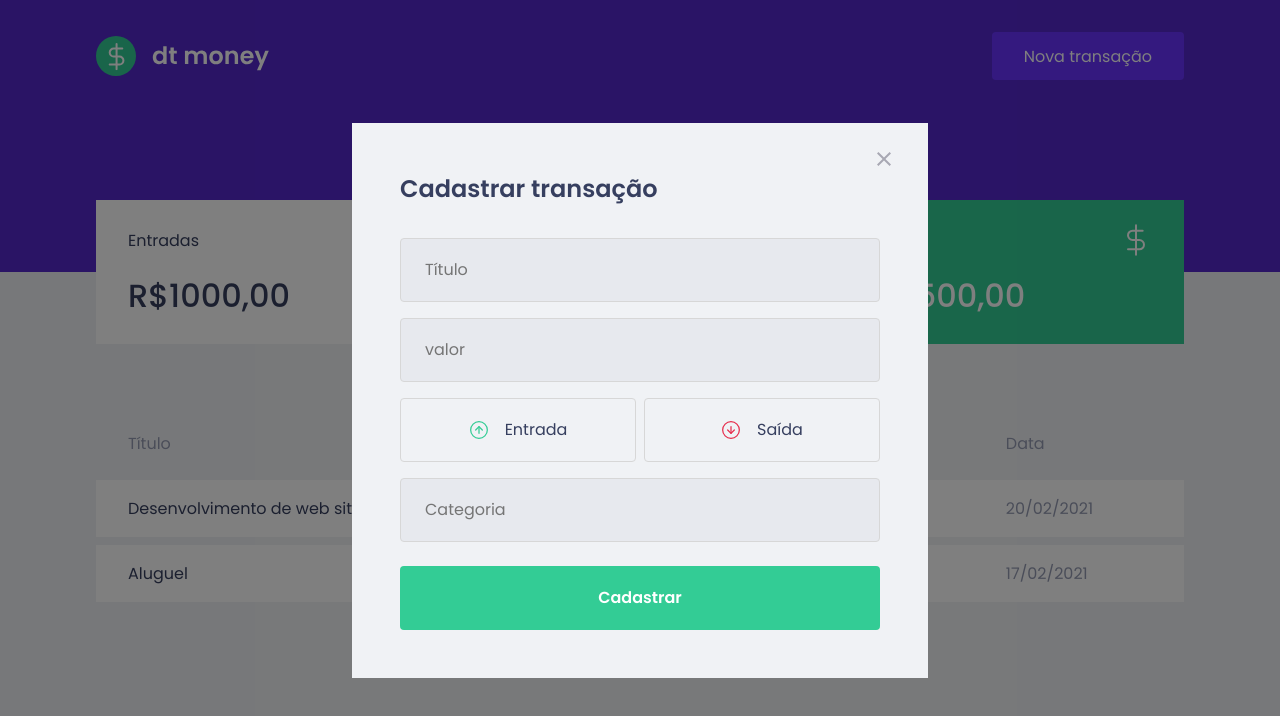
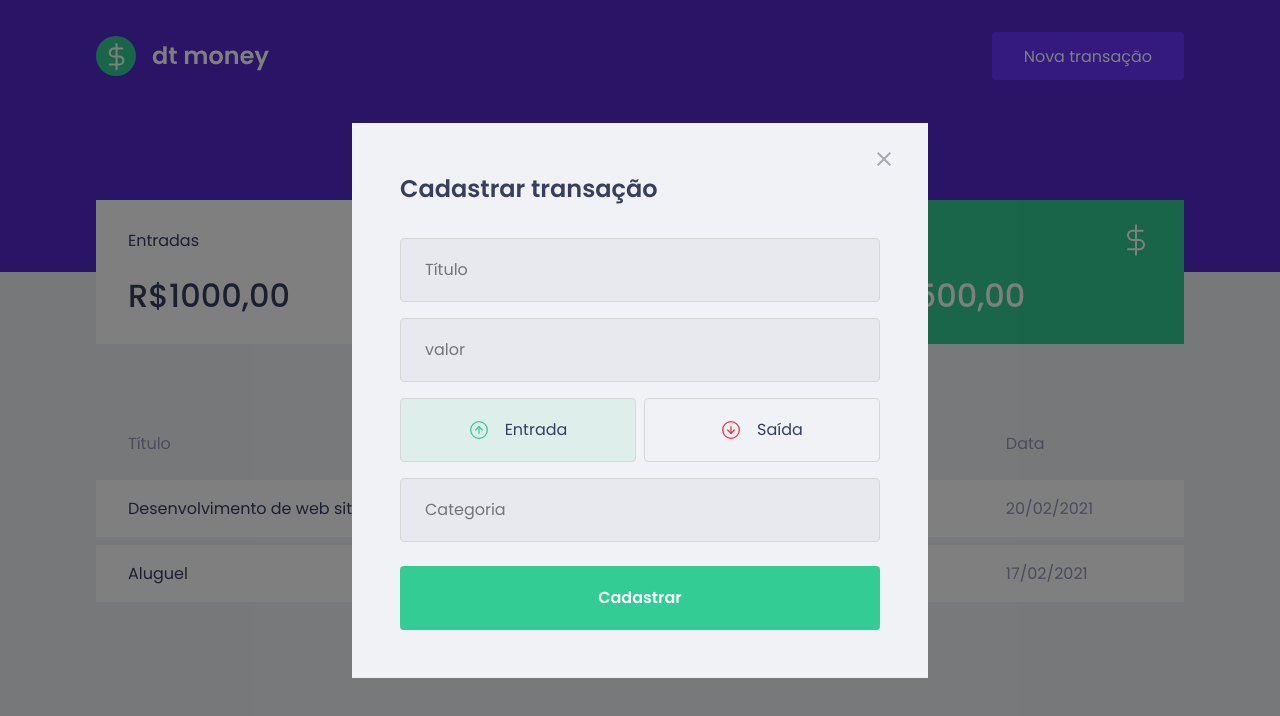
Before and after one commit to fernandovrgas/dtmoney, a React (Create React App) app: page / in a window 1280 px wide. Both pictures are taken after a click on the button "Nova transação". Shown: the top 716 px of the page. Built offline with nearby package versions, Linux system fonts and the light colour scheme; no server answers; what miragejs would draw is missing.

Commit message:
feat: :art: add style to radio button form

```diff
--- a/src/components/NewTransactionModal/index.tsx
+++ b/src/components/NewTransactionModal/index.tsx
@@ -1,8 +1,14 @@
 import Modal from "react-modal";
-import { Container, FecharModal, TransactionTypeContainer } from "./styles";
+import {
+  Container,
+  FecharModal,
+  TransactionTypeContainer,
+  RadioBox,
+} from "./styles";
 import closeImage from "../../assets/close.svg";
 import incomeImg from "../../assets/income.svg";
 import outcomeImg from "../../assets/outcome.svg";
+import { useState } from "react";
 
 interface NewTransactionModalProps {
   isOpen: boolean;
@@ -15,6 +21,8 @@ export function NewTransactionModal({
   isOpen,
   onRequestClose,
 }: NewTransactionModalProps) {
+  const [type, setType] = useState("deposit");
+
   return (
     <Modal
       isOpen={isOpen}
@@ -37,14 +45,28 @@ export function NewTransactionModal({
         <input type="number" placeholder="valor" />
 
         <TransactionTypeContainer>
-          <button type="button">
+          <RadioBox
+            type="button"
+            onClick={() => {
+              setType("deposit");
+            }}
+            isActive={type === "deposit"}
+            activeColor="green"
+          >
             <img src={incomeImg} alt="Entrada" />
             <span>Entrada</span>
-          </button>
-          <button type="button">
+          </RadioBox>
+          <RadioBox
+            type="button"
+            onClick={() => {
+              setType("withdraw");
+            }}
+            isActive={type === "withdraw"}
+            activeColor="red"
+          >
             <img src={outcomeImg} alt="Saída" />
             <span>Saída</span>
-          </button>
+          </RadioBox>
         </TransactionTypeContainer>
 
         <input placeholder="Categoria" />
--- a/src/components/NewTransactionModal/styles.ts
+++ b/src/components/NewTransactionModal/styles.ts
@@ -1,5 +1,5 @@
 import styled from "styled-components";
-import { darken } from "polished";
+import { darken, transparentize } from "polished";
 
 export const FecharModal = styled.button`
   position: absolute;
@@ -20,13 +20,27 @@ export const TransactionTypeContainer = styled.div`
   display: grid;
   grid-template-columns: 1fr 1fr;
   gap: 0.5rem;
+`;
 
-  button {
+interface RadioBoxProps {
+  isActive: boolean;
+  activeColor: "green" | "red";
+}
+
+const colors = {
+  green: "#33cc95",
+  red: "#e52e4d",
+};
+
+export const RadioBox = styled.button<RadioBoxProps>`
   height: 4rem;
   border: 1px solid #d7d7d7;
   border-radius: 0.25rem;
 
-    background: transparent;
+  background: ${(props) =>
+    props.isActive
+      ? transparentize(0.9, colors[props.activeColor])
+      : "transparent"};
 
   display: flex;
   align-items: center;
@@ -48,7 +62,6 @@ export const TransactionTypeContainer = styled.div`
     margin-left: 1rem;
     font-size: 1rem;
     color: var(--text-title);
-    }
   }
 `;
 
```
Lines whose indentation alone changed are shown as unchanged.
